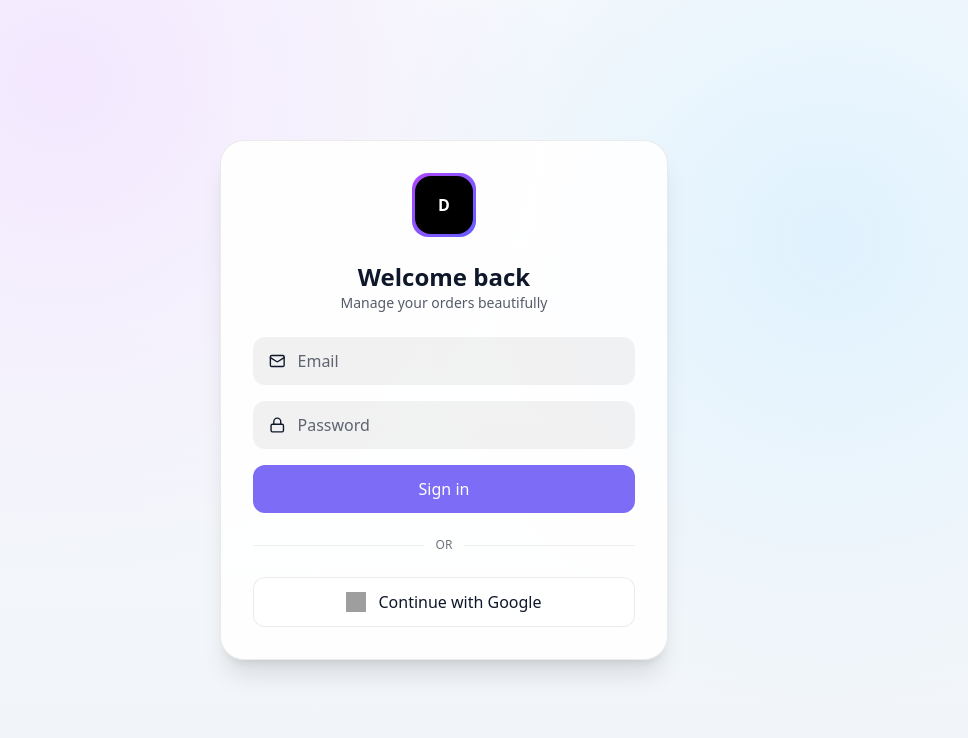
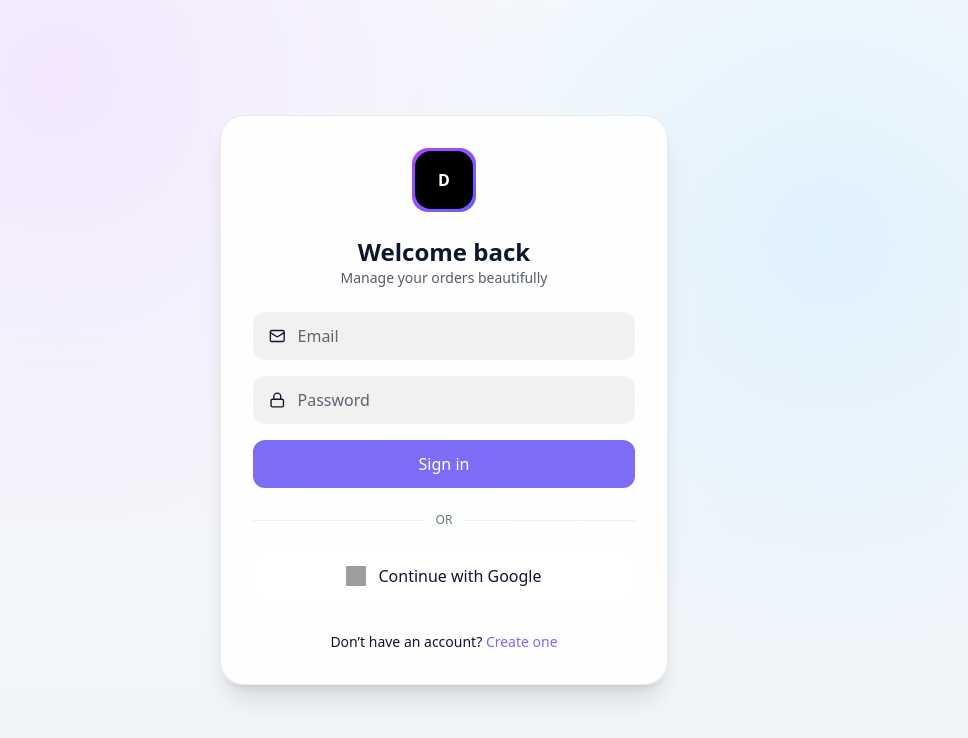
Before and after one commit to chaudharyjatin115/daxo-dashboard, a React (Vite) app: page /login in a window 1280 px wide. Shown: the top 738 px of the page, without its empty margins (196-1164 px from the left). Built offline with nearby package versions, Linux system fonts and the light colour scheme; no server answers; grey boxes are pictures that could not be loaded.

Commit message:
fix google login and fix the create account button not visible on login page

```diff
--- a/src/pages/Login.jsx
+++ b/src/pages/Login.jsx
@@ -1,3 +1,135 @@
+// import { useEffect, useState } from "react";
+// import { Mail, Lock } from "lucide-react";
+// import { useAuth } from "../context/AuthContext";
+// import { useNavigate } from "react-router-dom";
+
+// export default function Login() {
+//   const { login, loginWithGoogle, user, loading } = useAuth();
+//   const navigate = useNavigate();
+
+//   const [email, setEmail] = useState("");
+//   const [password, setPassword] = useState("");
+//   const [submitting, setSubmitting] = useState(false);
+
+//   // 🔑 important: react to auth state change
+//   useEffect(() => {
+//     if (!loading && user) {
+//       // let auth gate decide onboarding vs dashboard
+//       navigate("/", { replace: true });
+//     }
+//   }, [user, loading, navigate]);
+
+//   async function handleLogin(e) {
+//     e.preventDefault();
+//     if (submitting) return;
+
+//     setSubmitting(true);
+//     try {
+//       await login(email, password);
+//       // ❌ no navigate here
+//     } catch (e) {
+//       alert(e.message);
+//       setSubmitting(false);
+//     }
+//   }
+
+//   async function handleGoogle() {
+//     if (submitting) return;
+//     setSubmitting(true);
+
+//     try {
+//       await loginWithGoogle();
+//       // ❌ no navigate here
+//     } catch (e) {
+//       alert(e.message);
+//       setSubmitting(false);
+//     }
+//   }
+
+//   return (
+//     <div className="min-h-screen flex items-center justify-center px-4">
+//       <div
+//         className="w-full max-w-md p-8 rounded-3xl border shadow-xl space-y-6 animate-scale-in"
+//         style={{
+//           background: "var(--card-bg)",
+//           borderColor: "var(--card-border)",
+//         }}
+//       >
+//         {/* logo */}
+//         <div className="flex justify-center">
+//           <div className="relative w-16 h-16">
+//             <div className="absolute inset-0 rounded-2xl bg-gradient-to-br from-purple-500 to-indigo-500" />
+//             <div className="absolute inset-[3px] rounded-2xl bg-black flex items-center justify-center text-white font-bold">
+//               D
+//             </div>
+//           </div>
+//         </div>
+
+//         <div className="text-center">
+//           <h1 className="text-2xl font-semibold">Welcome back</h1>
+//           <p className="text-sm opacity-70">
+//             Manage your orders beautifully
+//           </p>
+//         </div>
+
+//         <form onSubmit={handleLogin} className="space-y-4">
+//           <div className="flex items-center gap-3 px-4 py-3 rounded-xl bg-black/5 dark:bg-white/10">
+//             <Mail size={18} />
+//             <input
+//               type="email"
+//               placeholder="Email"
+//               className="w-full bg-transparent outline-none"
+//               value={email}
+//               onChange={(e) => setEmail(e.target.value)}
+//             />
+//           </div>
+
+//           <div className="flex items-center gap-3 px-4 py-3 rounded-xl bg-black/5 dark:bg-white/10">
+//             <Lock size={18} />
+//             <input
+//               type="password"
+//               placeholder="Password"
+//               className="w-full bg-transparent outline-none"
+//               value={password}
+//               onChange={(e) => setPassword(e.target.value)}
+//             />
+//           </div>
+
+//           <button
+//             disabled={submitting}
+//             className="w-full py-3 rounded-xl accent-bg font-medium disabled:opacity-60"
+//           >
+//             {submitting ? "Signing in…" : "Sign in"}
+//           </button>
+//         </form>
+
+//         <div className="flex items-center gap-3 text-xs opacity-60">
+//           <div className="flex-1 h-px bg-black/10 dark:bg-white/10" />
+//           OR
+//           <div className="flex-1 h-px bg-black/10 dark:bg-white/10" />
+//         </div>
+
+//         <button
+//           onClick={handleGoogle}
+//           disabled={submitting}
+//           className="w-full flex items-center justify-center gap-3 py-3 rounded-xl border disabled:opacity-60"
+//           style={{
+//             background: "var(--card-bg)",
+//             borderColor: "var(--card-border)",
+//           }}
+//         >
+//           <img
+//             src="https://www.gstatic.com/firebasejs/ui/2.0.0/images/auth/google.svg"
+//             alt="Google"
+//             className="w-5 h-5"
+//           />
+//           Continue with Google
+//         </button>
+//       </div>
+//     </div>
+//   );
+// }
+//working one ends here at 2;13 Pm
 import { useEffect, useState } from "react";
 import { Mail, Lock } from "lucide-react";
 import { useAuth } from "../context/AuthContext";
@@ -11,22 +143,22 @@ export default function Login() {
   const [password, setPassword] = useState("");
   const [submitting, setSubmitting] = useState(false);
 
-  // 🔑 important: react to auth state change
+  // react to auth state change
   useEffect(() => {
     if (!loading && user) {
-      // let auth gate decide onboarding vs dashboard
+      // auth gate decides onboarding vs dashboard
       navigate("/", { replace: true });
     }
   }, [user, loading, navigate]);
 
   async function handleLogin(e) {
     e.preventDefault();
-    if (submitting) return;
+    if (submitting || loading) return;
 
     setSubmitting(true);
     try {
       await login(email, password);
-      // ❌ no navigate here
+      // no navigate here
     } catch (e) {
       alert(e.message);
       setSubmitting(false);
@@ -34,12 +166,12 @@ export default function Login() {
   }
 
   async function handleGoogle() {
-    if (submitting) return;
+    if (submitting || loading) return;
+
     setSubmitting(true);
-
     try {
       await loginWithGoogle();
-      // ❌ no navigate here
+      // no navigate here
     } catch (e) {
       alert(e.message);
       setSubmitting(false);
@@ -49,7 +181,11 @@ export default function Login() {
   return (
     <div className="min-h-screen flex items-center justify-center px-4">
       <div
-        className="w-full max-w-md p-8 rounded-3xl border shadow-xl space-y-6 animate-scale-in"
+        className="
+          w-full max-w-md p-8 rounded-3xl
+          border shadow-xl space-y-6
+          animate-scale-in
+        "
         style={{
           background: "var(--card-bg)",
           borderColor: "var(--card-border)",
@@ -72,6 +208,7 @@ export default function Login() {
           </p>
         </div>
 
+        {/* email login */}
         <form onSubmit={handleLogin} className="space-y-4">
           <div className="flex items-center gap-3 px-4 py-3 rounded-xl bg-black/5 dark:bg-white/10">
             <Mail size={18} />
@@ -96,7 +233,7 @@ export default function Login() {
           </div>
 
           <button
-            disabled={submitting}
+            disabled={submitting || loading}
             className="w-full py-3 rounded-xl accent-bg font-medium disabled:opacity-60"
           >
             {submitting ? "Signing in…" : "Sign in"}
@@ -109,10 +246,15 @@ export default function Login() {
           <div className="flex-1 h-px bg-black/10 dark:bg-white/10" />
         </div>
 
+        {/* google */}
         <button
           onClick={handleGoogle}
-          disabled={submitting}
-          className="w-full flex items-center justify-center gap-3 py-3 rounded-xl border disabled:opacity-60"
+          disabled={submitting || loading}
+          className="
+            w-full flex items-center justify-center gap-3
+            py-3 rounded-xl borderhover:shadow-md transition
+            disabled:opacity-60
+          "
           style={{
             background: "var(--card-bg)",
             borderColor: "var(--card-border)",
@@ -125,6 +267,17 @@ export default function Login() {
           />
           Continue with Google
         </button>
+
+        {/* create account */}
+        <p className="text-sm text-center pt-2">
+          Don’t have an account?{" "}
+          <span
+            className="accent-text cursor-pointer hover:underline"
+            onClick={() => navigate("/signup")}
+          >
+            Create one
+          </span>
+        </p>
       </div>
     </div>
   );
```
